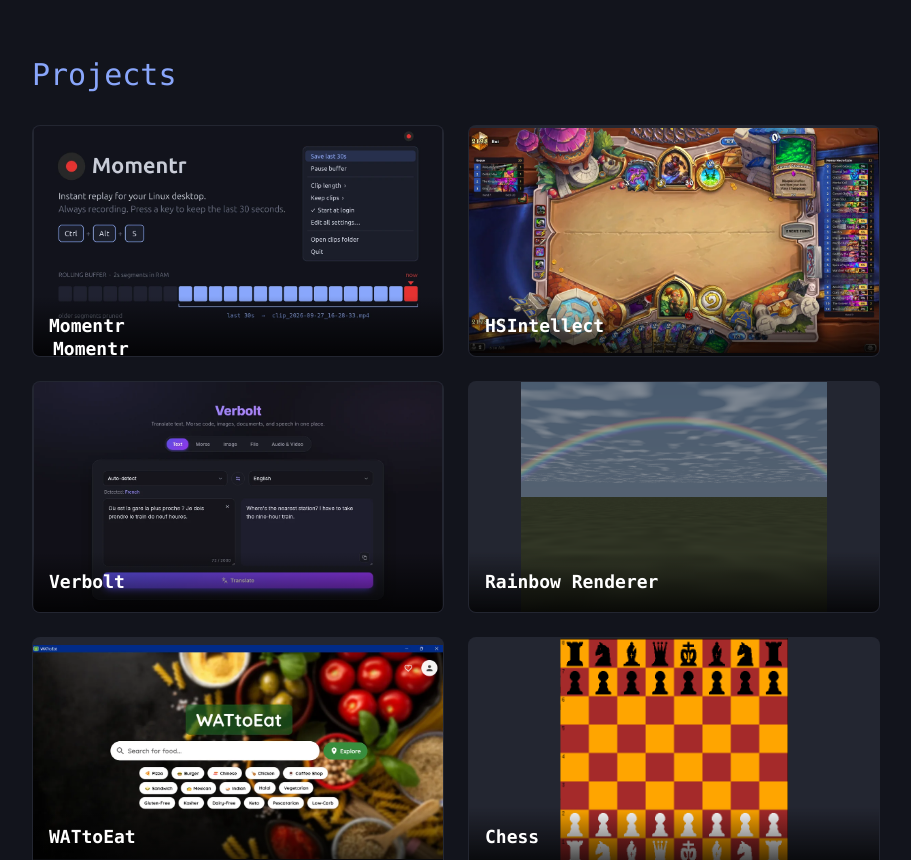
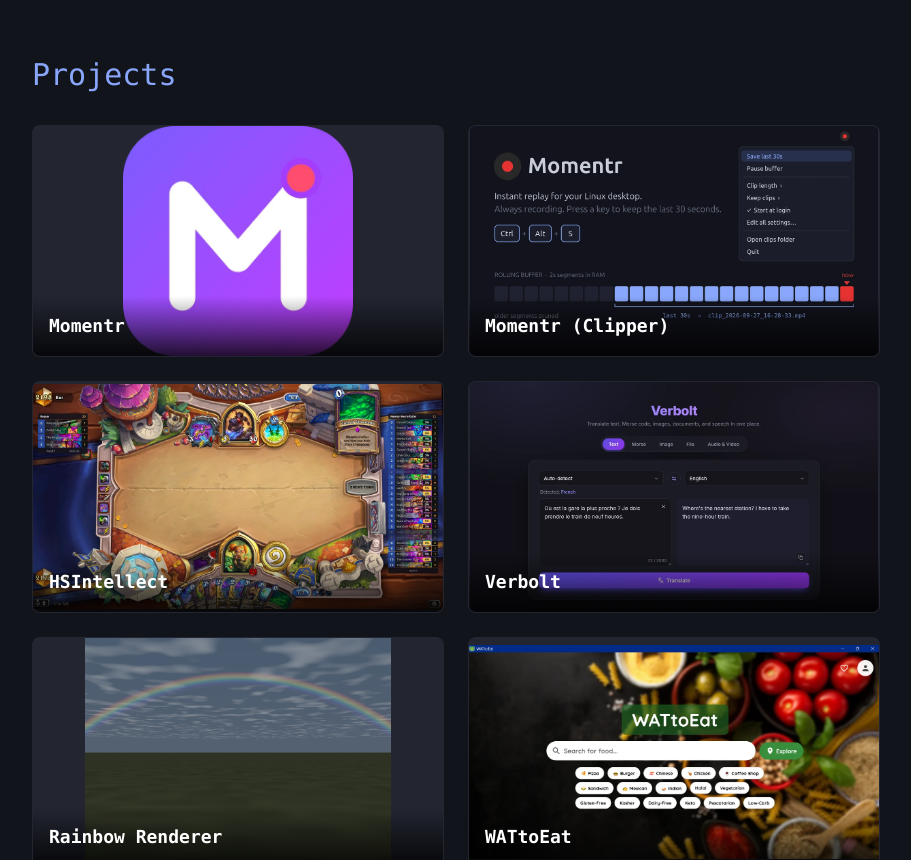
Before and after one commit to Qist13/my-portfolio, a React (Vite) app: page / in a window 1280 px wide. Shown: the part 1940-2800 px from the top of the page, without its empty margins (184-1095 px from the left). Built offline with nearby package versions, Linux system fonts and the light colour scheme.

Commit message:
Add Momentr web to project

```diff
--- a/src/components/ProjectCard.jsx
+++ b/src/components/ProjectCard.jsx
@@ -13,14 +13,14 @@
                 className="absolute inset-0 w-full h-full object-contain"
             />
 
-            <div className="absolute bottom-0 left-0 right-0 p-4 bg-gradient-to-t from-black/80 to-transparent">
+            <div className="absolute bottom-0 left-0 right-0 p-4 bg-gradient-to-t from-black/80 to-transparent transition-opacity duration-300 group-hover:opacity-0 group-focus-visible:opacity-0">
                 <h3 className="text-lg font-bold text-white">
                     {project.title}
                 </h3>
             </div>
 
-            <div className="absolute inset-0 flex flex-col justify-end p-5 bg-black/85 translate-y-full group-hover:translate-y-0 group-focus-visible:translate-y-0 transition-transform duration-300">
-                <h3 className="text-lg font-bold text-white mb-2">
+            <div className="absolute inset-0 flex flex-col overflow-y-auto p-5 bg-black/85 translate-y-full group-hover:translate-y-0 group-focus-visible:translate-y-0 transition-transform duration-300">
+                <h3 className="mt-auto text-lg font-bold text-white mb-2">
                     {project.title}
                 </h3>
 
--- a/src/components/Projects.jsx
+++ b/src/components/Projects.jsx
@@ -4,15 +4,24 @@
 import RainbowRenderer from "../assets/images/rainbow-renderer.png";
 import Verbolt from "../assets/images/verbolt.webp";
 import HSIntellect from "../assets/images/hsintellect.webp";
-import Momentr from "../assets/images/momentr.webp";
+import MomentrClipper from "../assets/images/momentr.webp";
+import Momentr from "../assets/images/momentr-icon.webp";
 
 const projects = [
     {
         title: "Momentr",
         description:
-            "An instant-replay screen clipper for Linux that keeps a rolling buffer of your screen and desktop audio in RAM, saving the last 30 seconds as an MP4 on a hotkey — with hardware-accelerated encoding, a tray menu, live-reloading settings, and automatic clip cleanup.",
+            "A website for sharing short video clips of your favorite moments.",
+        tags: "TypeScript,React,Python,Django,PostgreSQL",
+        image: Momentr,
+        link: "https://github.com/Qist13/momentr-web",
+    },
+    {
+        title: "Momentr (Clipper)",
+        description:
+            "A desktop app that quietly records your screen in the background, so when something great happens you can press a key and save the moment.",
         tags: "Python",
-        image: Momentr,
+        image: MomentrClipper,
         link: "https://github.com/Qist13/momentr",
     },
     {
```
Also changed, not shown: src/assets/images/momentr-icon.webp (added).
